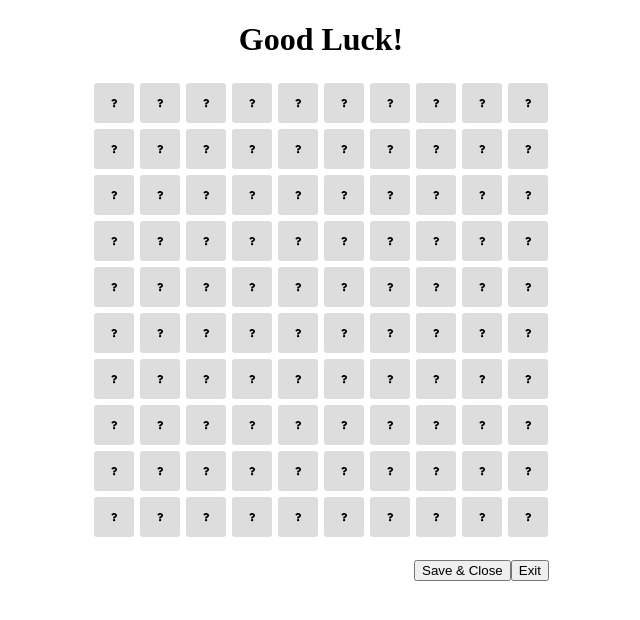
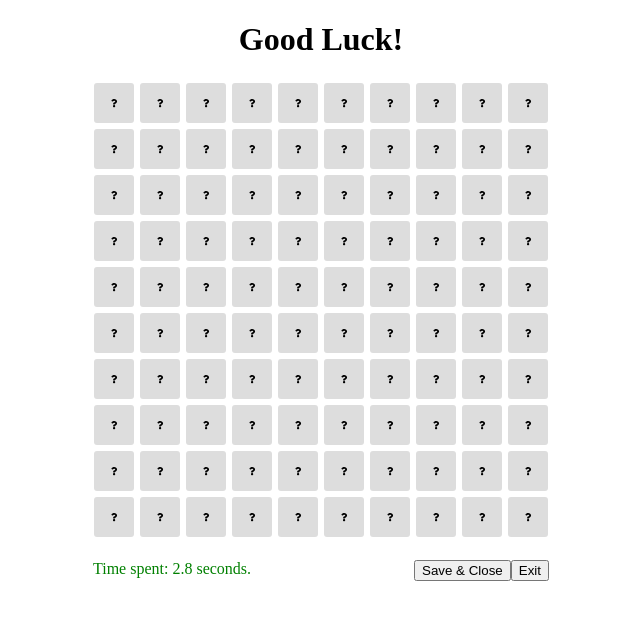
Before and after one commit to andrescabana86/react-minesweeper, a React app: page / in a window 1280 px wide. Both pictures are taken after a click on the button "Start a new game!". Shown: the top 620 px of the page, without its empty margins (319-959 px from the left). Built offline with nearby package versions, Linux system fonts and the light colour scheme.

Commit message:
feat: time spent at game

```diff
--- /dev/null
+++ b/src/app/components/timer.css
@@ -0,0 +1,4 @@
+.timer--running {
+  color: green;
+  margin: 0px;
+}
--- /dev/null
+++ b/src/app/components/timer.tsx
@@ -0,0 +1,34 @@
+import React from 'react';
+import './timer.css';
+
+export class Timer extends React.Component <any, any> {
+  timer:any;
+  constructor(props:any) {
+    super(props);
+    this.state = { elapsed: 0 };
+  }
+
+  componentDidMount() {
+    this.start();
+  }
+
+  start() {
+    this.timer = setInterval(() => {
+      this.setState({
+        elapsed: this.state.elapsed + 50,
+      });
+    },                       50);
+  }
+
+  componentWillUnmount() {
+    clearInterval(this.timer);
+  }
+
+  render() {
+    const elapsed = Math.round(this.state.elapsed / 100);
+    const timespent = (elapsed / 10).toFixed(1);
+    return(
+      <p className="timer--running">Time spent: {timespent} seconds.</p>
+    );
+  }
+}
--- a/src/app/containers/board.tsx
+++ b/src/app/containers/board.tsx
@@ -11,9 +11,11 @@ import {
   resetGame,
 } from '../actions';
 import { CELL_TYPES } from '../constants';
+import { Timer } from '../components/timer';
 import './board.css';
 
 class Board extends React.Component <any> {
+  timer = React.createRef<any>();
 
   onRevealCell(cell:any) {
     if (cell.type === CELL_TYPES.bomb) {
@@ -57,6 +59,10 @@ class Board extends React.Component <any> {
         <div className="board-stats__container">
           <button onClick={() => this.exit()}>Exit</button>
           <button onClick={() => this.saveAndClose()}>Save & Close</button>
+          {
+            this.props.game.losed !== true &&
+            (<Timer ref={this.timer} />)
+          }
         </div>
       </section>
     );
```
Also changed, not shown: 1 other file (tests, documents, lock files or other folders).
